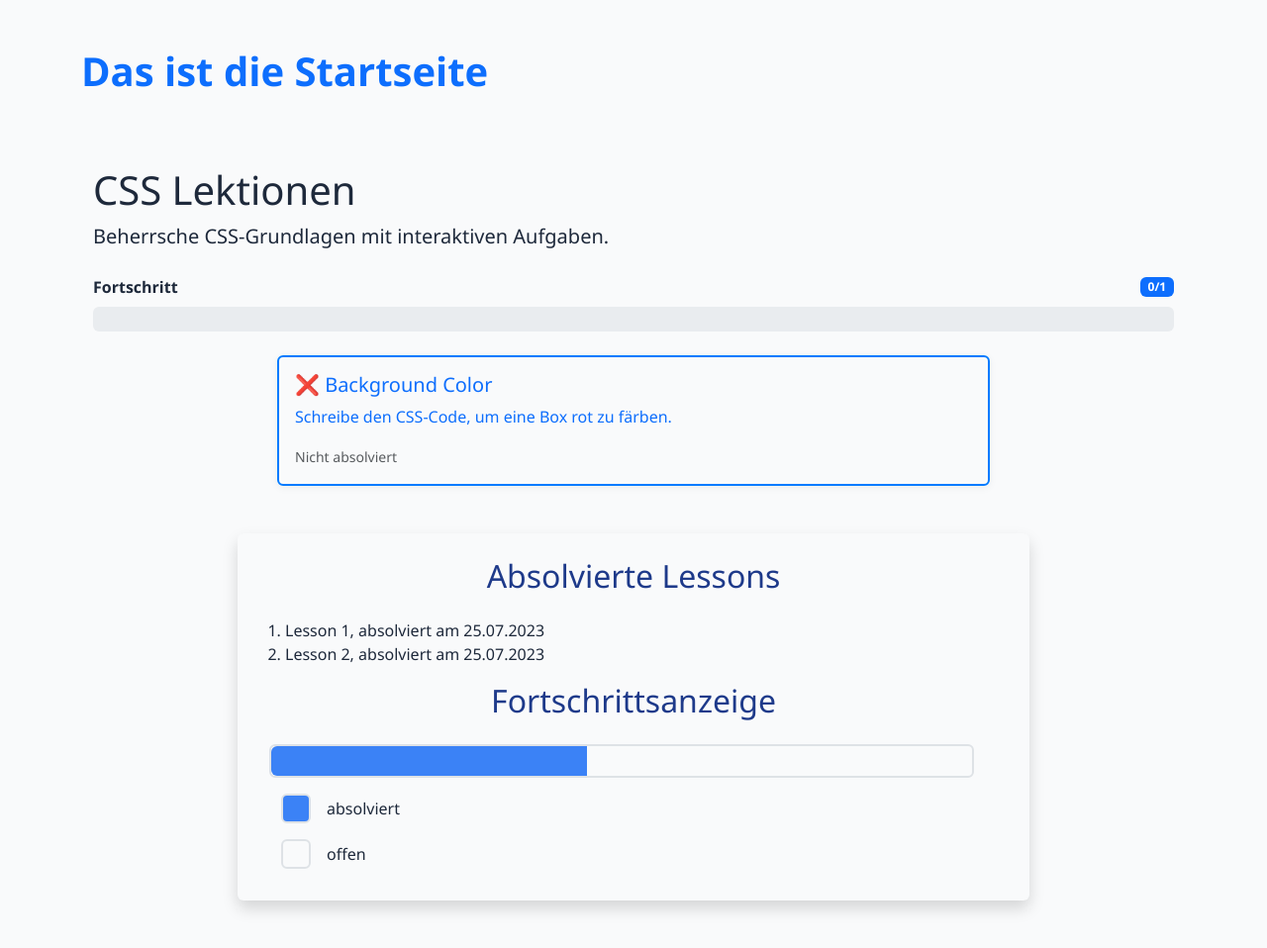
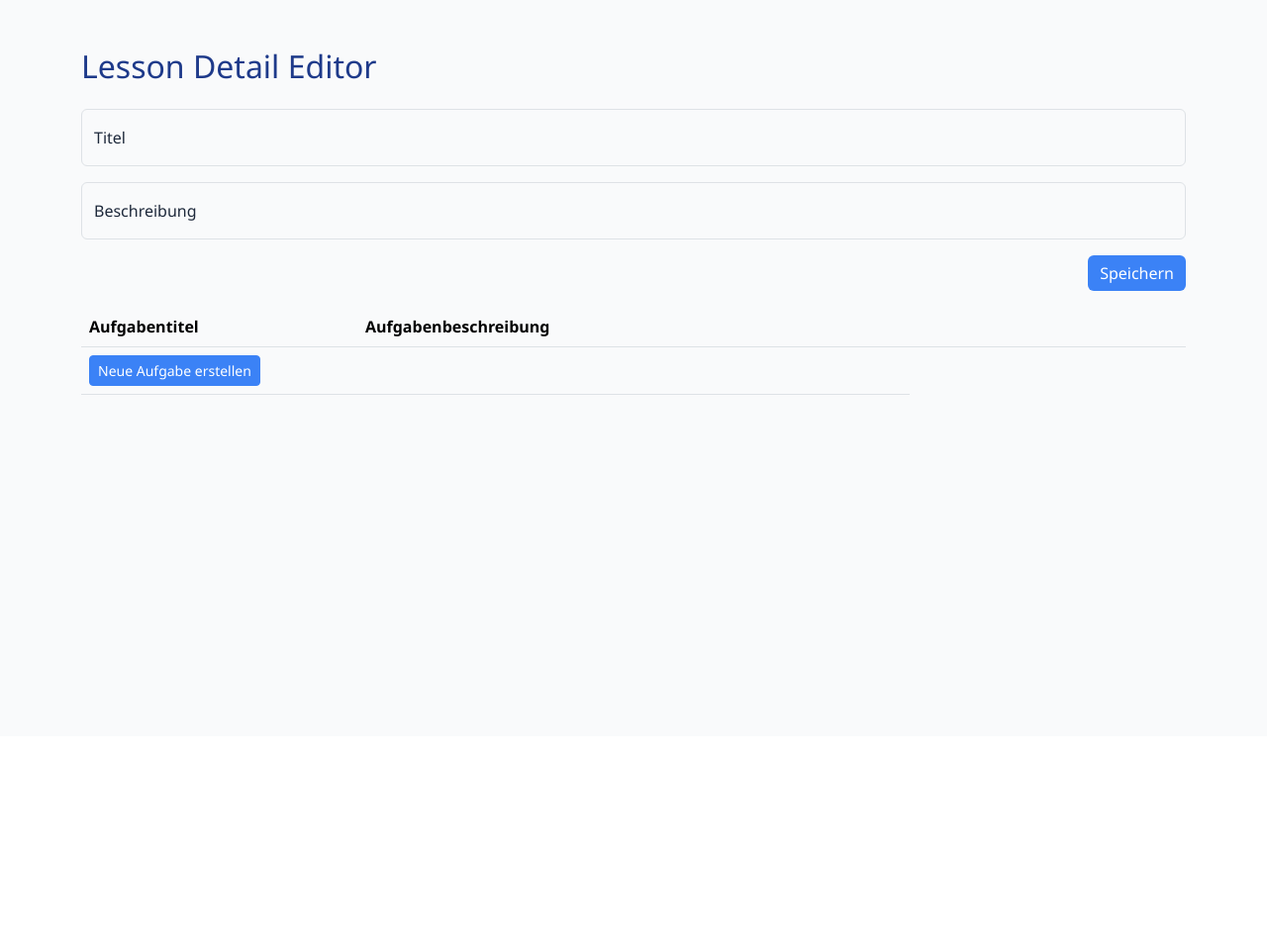
Before and after one commit to Florian-code-s/Webtechnologien---Projekt---WS2025, a PHP site: page /index.php?page=lessonDetailEditor in a window 1280 px wide. Shown: the part 56-1014 px from the top of the page at 99% size. After the commit the page ends 455 px from the top, so only its background shows below. Run offline with PHP 8.4, Linux system fonts and the light colour scheme; the visitor is signed in with stand-in values (Sample User, id 1).

Commit message:
Erweiterung um Lesson Detail Editor

```diff
--- /dev/null
+++ b/pages/lessonDetailEditor.php
@@ -0,0 +1,91 @@
+<?php
+
+require_once __DIR__ . '/../config/database.php';
+require_once __DIR__ . '/../model/lessonModel.php';
+require_once __DIR__ . '/../model/exerciseModel.php';
+
+$conn = new mysqli($DB_HOST, $DB_USER, $DB_PASS, $DB_NAME);
+
+$lesson = [];
+$exercises = [];
+
+if (isset($_GET["id"])) {
+    // Löschen von Lesson
+    if (isset($_GET["delete"]) && strcmp($_GET["delete"], "1") === 0) {
+        deleteLesson($conn, $_GET["id"]);
+        header("Location: ?page=lessonsEditor");
+    }
+
+    // Erstellen oder Bearbeiten von Lesson
+    if (isset($_POST["title"]) && isset($_POST["description"])) {
+        if (strcmp($_GET["id"], "") === 0) {
+            createLesson($conn, $_POST["title"], $_POST["description"]);
+        } else {
+            modifyLesson($conn, $_GET["id"], $_POST["title"], $_POST["description"]);
+        }
+        header("Location: ?page=lessonsEditor");
+    }
+
+    // Laden von Lesson und Aufgaben
+    $lesson = getLesson($conn, $_GET["id"]);
+    $exercises = getExercises($conn, $_GET["id"]);
+}
+
+$conn->close();
+?>
+
+<section class="container my-5 editor">
+    <div class="">
+        <h2 class="mb-4 mt-2 editor__title">Lesson Detail Editor</h2>
+        <div>
+            <form action="./?page=lessonDetailEditor&id=<?php echo isset($lesson["id"]) ? $lesson["id"] : ""; ?>"
+                method="POST">
+                <div class="form-floating mb-3">
+                    <input type="text" class="form-control" id="title" name="title" placeholder="Titel"
+                        value="<?php echo isset($lesson["title"]) && $lesson["title"] ? $lesson["title"] : ''; ?>"
+                        required>
+                    <label for="title">Titel</label>
+                </div>
+                <div class="form-floating mb-3">
+                    <input type="text" class="form-control" id="description" name="description"
+                        placeholder="Beschreibung"
+                        value="<?php echo isset($lesson["description"]) && $lesson["description"] ? $lesson["description"] : ''; ?>"
+                        required>
+                    <label for="description">Beschreibung</label>
+                </div>
+                <div class="col-12 d-flex justify-content-end gap-2 mb-3">
+                    <button type="submit" class="btn btn-primary editor__button">Speichern</button>
+                    <?php if (isset($_GET["id"])): ?> <a
+                            href="./?page=lessonDetailEditor&delete=1&id=<?php echo $lesson["id"]; ?>"
+                            class="btn btn-danger">Löschen</a>
+                    <?php endif; ?>
+                </div>
+            </form>
+        </div>
+
+        <table class="table table-responsive align-middle">
+            <thead>
+                <tr>
+                    <th scope="col" class="w-25">Aufgabentitel</th>
+                    <th scope="col" class="w-50">Aufgabenbeschreibung</th>
+                    <th scope="col" class="w-25"></th>
+                </tr>
+            </thead>
+            <tbody>
+                <?php foreach ($exercises as $exercise): ?>
+                    <tr>
+                        <td><?php echo htmlspecialchars($exercise["title"]); ?></th>
+                        <td><?php echo htmlspecialchars($exercise["description"]); ?></th>
+                        <td class="text-end"><a href="./?page=exerciseDetailEditor&id=<?php echo $exercise["id"]; ?>"
+                                class="btn btn-sm btn-primary">Bearbeiten</a></td>
+                    </tr>
+                <?php endforeach ?>
+                <tr>
+                    <td><a href="./?page=exerciseDetailEditor" class="btn btn-sm btn-primary">Neue Aufgabe erstellen</a>
+                    </td>
+                    <td></td>
+                </tr>
+            </tbody>
+        </table>
+    </div>
+</section>
--- a/public/css/style.css
+++ b/public/css/style.css
@@ -70,14 +70,16 @@ body {
 
 .register__button,
 .changePassword__button,
-.profile__button {
+.profile__button,
+.editor__button {
     background-color: #3B82F6;
     border: none;
 }
 
 .register__button:hover,
 .changePassword__button:hover,
-.profile__button:hover {
+.profile__button:hover,
+.editor__button:hover {
     background-color: #FACC15;
     color: #1E293B;
 }
--- a/public/index.php
+++ b/public/index.php
@@ -21,8 +21,8 @@ if (isset($_SESSION["logged_in"]) && $_SESSION["logged_in"]) {
 $page = $_GET['page'] ?? 'home';
 
 
-$allowedPages = ['home', 'about', 'login', 'register', 'logout', 'finishedLessons', 'finishedLessonsDiagram', 'lessons', 'lesson_bg_color', 'changePassword', 'profile', 'wiki', 'wiki_selectors', 'wiki_box_model', 'wiki_flexbox', 'wiki_typography', 'lessonsEditor'];
-$adminPages = ['lessonsEditor'];
+$allowedPages = ['home', 'about', 'login', 'register', 'logout', 'finishedLessons', 'finishedLessonsDiagram', 'lessons', 'lesson_bg_color', 'changePassword', 'profile', 'wiki', 'wiki_selectors', 'wiki_box_model', 'wiki_flexbox', 'wiki_typography', 'lessonsEditor', 'lessonDetailEditor'];
+$adminPages = ['lessonsEditor', 'lessonDetailEditor'];
 
 if (!in_array($page, $allowedPages)) {
     $page = 'home';
```
